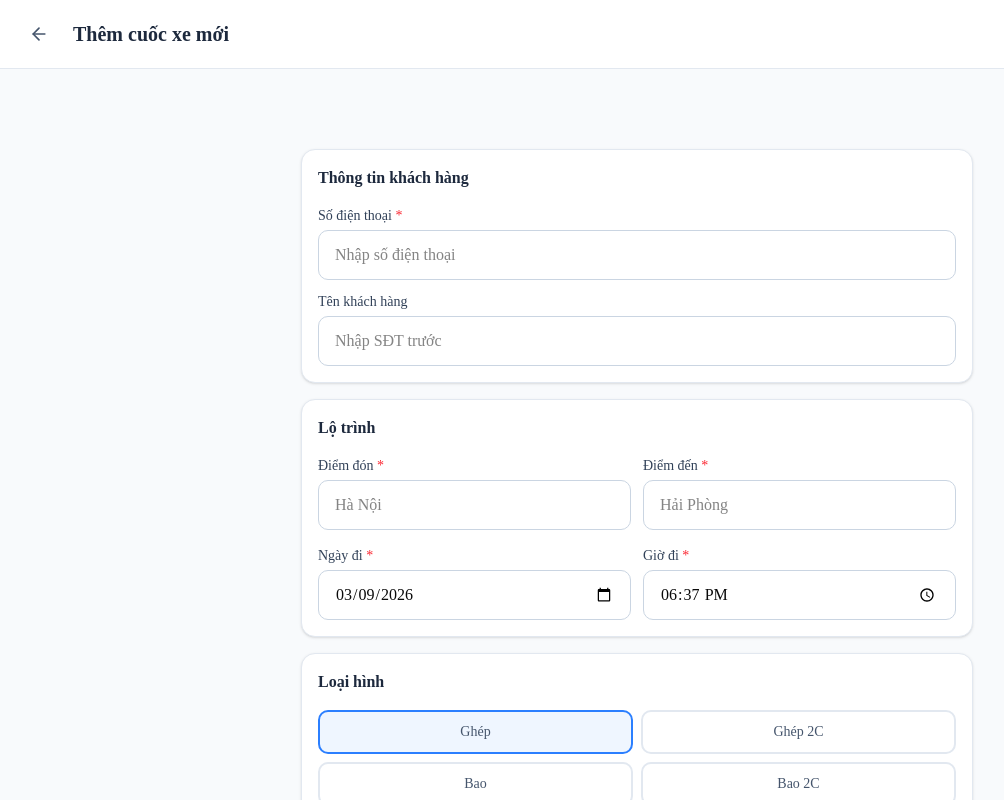
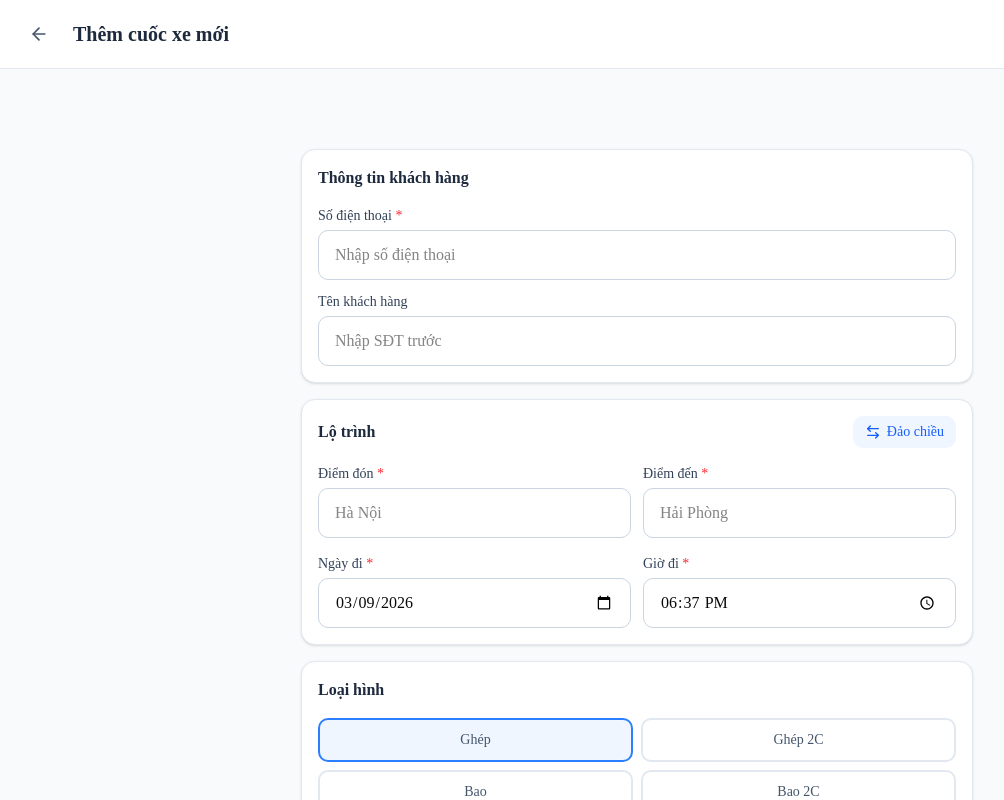
Before and after one commit to HoangRicon/quan-ly-lich-xe-ghep, a Next.js app: page /dashboard/schedule/add in a window 1280 px wide. Shown: the top 800 px of the page, without its empty margins (3-1007 px from the left). Built offline with nearby package versions, Linux system fonts and the light colour scheme.

Commit message:
tự điền form

```diff
--- a/app/api/trips/route.ts
+++ b/app/api/trips/route.ts
@@ -16,6 +16,7 @@ export async function GET(request: NextRequest) {
     const startDate = searchParams.get("startDate");
     const endDate = searchParams.get("endDate");
     const driverId = searchParams.get("driverId");
+    const customerPhone = searchParams.get("customerPhone");
     const page = parseInt(searchParams.get("page") || "1");
     const limit = parseInt(searchParams.get("limit") || "500");
 
@@ -27,6 +28,16 @@ export async function GET(request: NextRequest) {
 
     if (driverId) {
       where.driverId = parseInt(driverId);
+    }
+
+    if (customerPhone) {
+      where.customers = {
+        some: {
+          customer: {
+            phone: customerPhone,
+          },
+        },
+      };
     }
 
     if (date) {
@@ -84,7 +95,7 @@ export async function GET(request: NextRequest) {
             },
           },
         },
-        orderBy: { departureTime: "asc" },
+        orderBy: customerPhone ? { departureTime: "desc" } : { departureTime: "asc" },
       }),
       prisma.trip.count({ where }),
     ]);
--- a/components/trip-form.tsx
+++ b/components/trip-form.tsx
@@ -2,7 +2,7 @@
 
 import { useState, useEffect, useRef } from "react";
 import { useRouter, useSearchParams } from "next/navigation";
-import { Search, User, MapPin } from "lucide-react";
+import { Search, User, MapPin, ArrowLeftRight } from "lucide-react";
 
 // Hàm tạo ghi chú tự động theo mẫu
 function generateAutoNote(
@@ -309,7 +309,7 @@ export default function TripForm() {
     }
   };
 
-  const selectCustomer = (customer: Customer) => {
+  const selectCustomer = async (customer: Customer) => {
     setFormData({
       ...formData,
       customerPhone: customer.phone,
@@ -318,6 +318,38 @@ export default function TripForm() {
     });
     setShowCustomerDropdown(false);
     setShowDuplicateWarning(false);
+
+    // Fetch most recent trip for this customer
+    await fetchRecentTripForCustomer(customer.phone);
+  };
+
+  const fetchRecentTripForCustomer = async (phone: string) => {
+    try {
+      const res = await fetch(`/api/trips?customerPhone=${phone}&limit=1`);
+      const data = await res.json();
+      if (data.success && data.data && data.data.length > 0) {
+        const recentTrip = data.data[0];
+
+        // Xác định tripType từ recentTrip
+        const tripType = recentTrip.tripType || "ghep";
+        const tripDirection = recentTrip.tripDirection || "oneway";
+        const combinedTripType = tripDirection === "roundtrip"
+          ? (tripType === "bao" ? "bao_roundtrip" : "ghep_roundtrip")
+          : tripType;
+
+        // Auto-fill departure, destination, price, trip type, and seats from most recent trip
+        setFormData(prev => ({
+          ...prev,
+          departure: recentTrip.departure || prev.departure,
+          destination: recentTrip.destination || prev.destination,
+          price: recentTrip.price ? recentTrip.price.toString() : prev.price,
+          tripType: combinedTripType,
+          totalSeats: recentTrip.totalSeats ? recentTrip.totalSeats.toString() : prev.totalSeats,
+        }));
+      }
+    } catch (error) {
+      console.error("Fetch recent trip error:", error);
+    }
   };
 
   // Hàm kiểm tra và chuyển giờ đi thành "0-1p" nếu giờ đã qua
@@ -526,7 +558,24 @@ export default function TripForm() {
 
       {/* Route Info */}
       <div className="bg-white rounded-xl shadow-sm border border-slate-200 p-4 space-y-4">
-        <h3 className="font-semibold text-slate-800">Lộ trình</h3>
+        <div className="flex items-center justify-between">
+          <h3 className="font-semibold text-slate-800">Lộ trình</h3>
+          <button
+            type="button"
+            onClick={() => {
+              setFormData({
+                ...formData,
+                departure: formData.destination,
+                destination: formData.departure,
+              });
+            }}
+            className="flex items-center gap-1.5 px-3 py-1.5 text-sm font-medium text-blue-600 bg-blue-50 hover:bg-blue-100 rounded-lg transition-colors"
+            title="Đảo chiều điểm đón và điểm đến"
+          >
+            <ArrowLeftRight className="w-4 h-4" />
+            Đảo chiều
+          </button>
+        </div>
 
         <div className="grid grid-cols-2 gap-3">
           <div>
```
